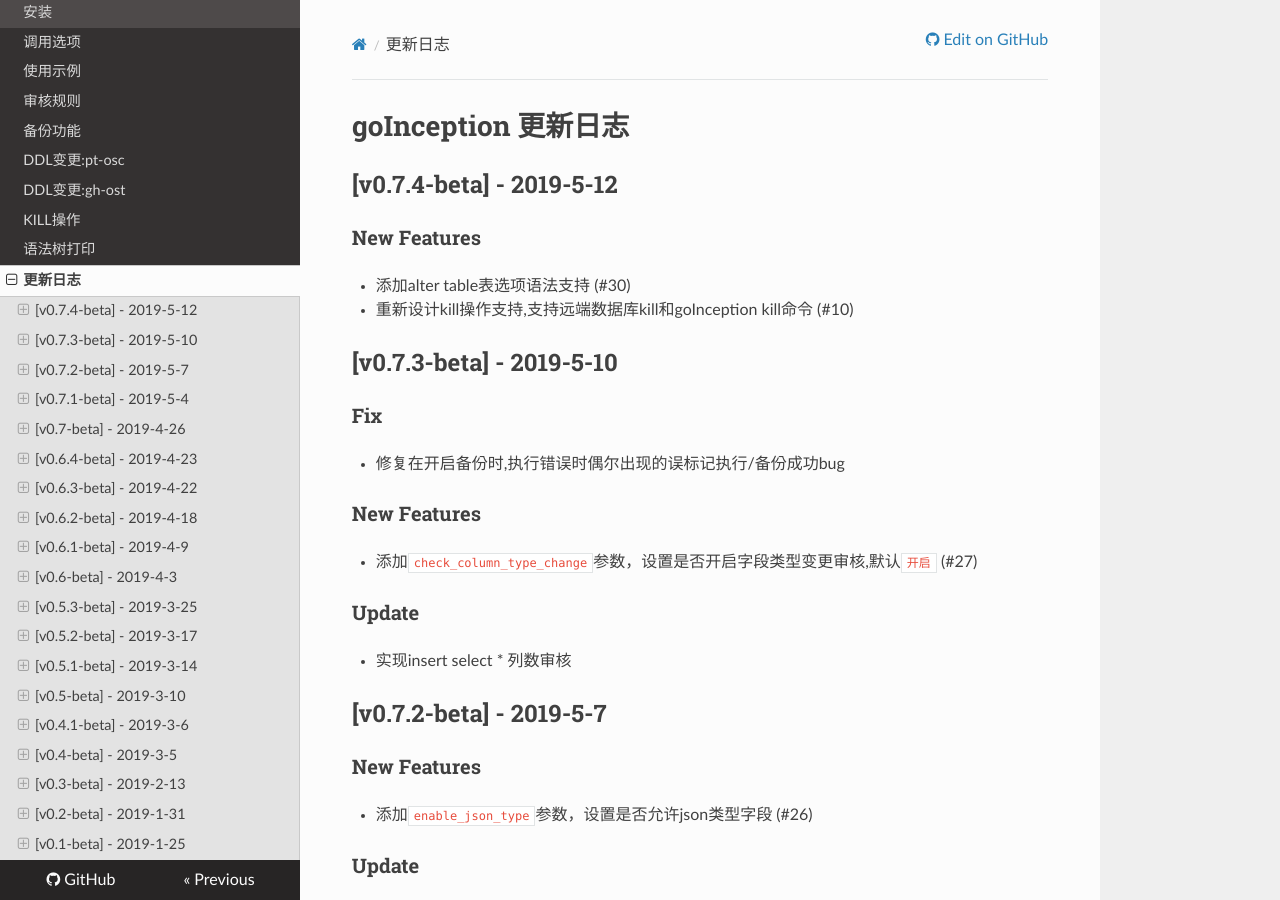
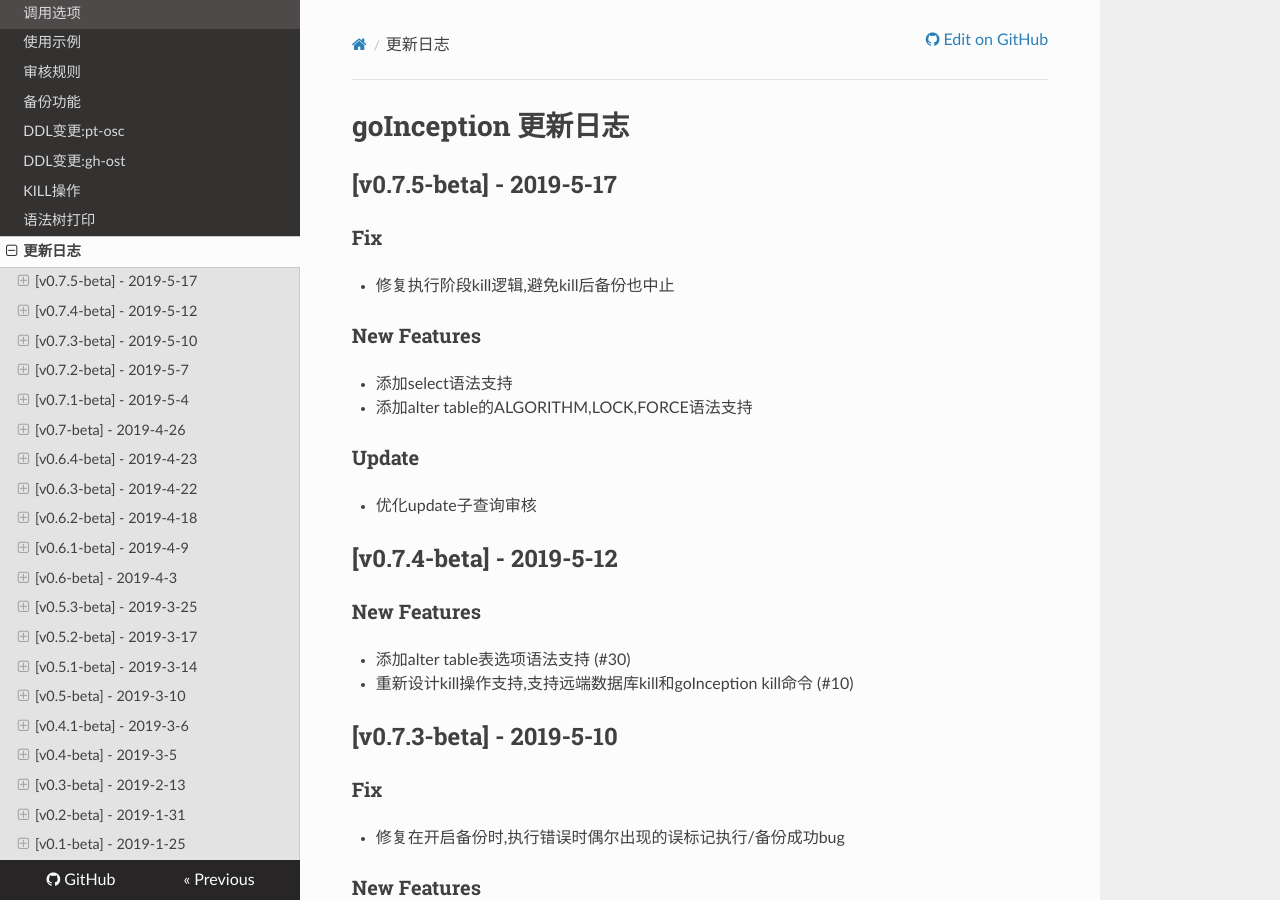
Before and after one commit to hanchuanchuan/goInception, an MkDocs documentation site: the page built from docs/changelog.md, in a window 1280 px wide and 900 px high. Built offline with MkDocs 1.6.1, drawn with Linux system fonts in a browser that asks for light colours; nearby versions of some CDN libraries.

Commit message:
release: v0.7.5

```diff
--- a/docs/changelog.md
+++ b/docs/changelog.md
@@ -1,4 +1,17 @@
 # goInception 更新日志
+
+
+## [v0.7.5-beta] - 2019-5-17
+
+### Fix
+* 修复执行阶段kill逻辑,避免kill后备份也中止
+
+### New Features
+* 添加select语法支持
+* 添加alter table的ALGORITHM,LOCK,FORCE语法支持
+
+### Update
+* 优化update子查询审核
 
 
 ## [v0.7.4-beta] - 2019-5-12
```
Also changed, not shown: CONTRIBUTORS.md (line endings or trailing spaces), 1 other file.
